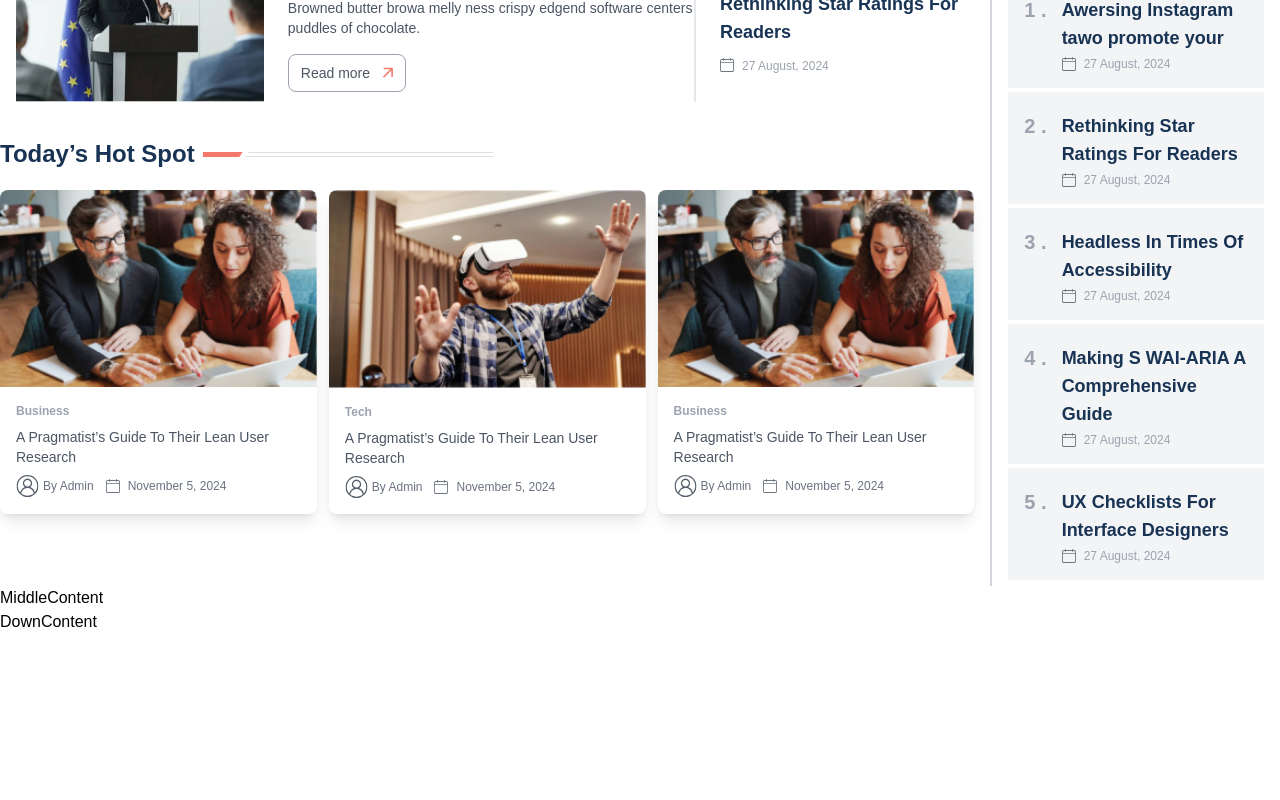
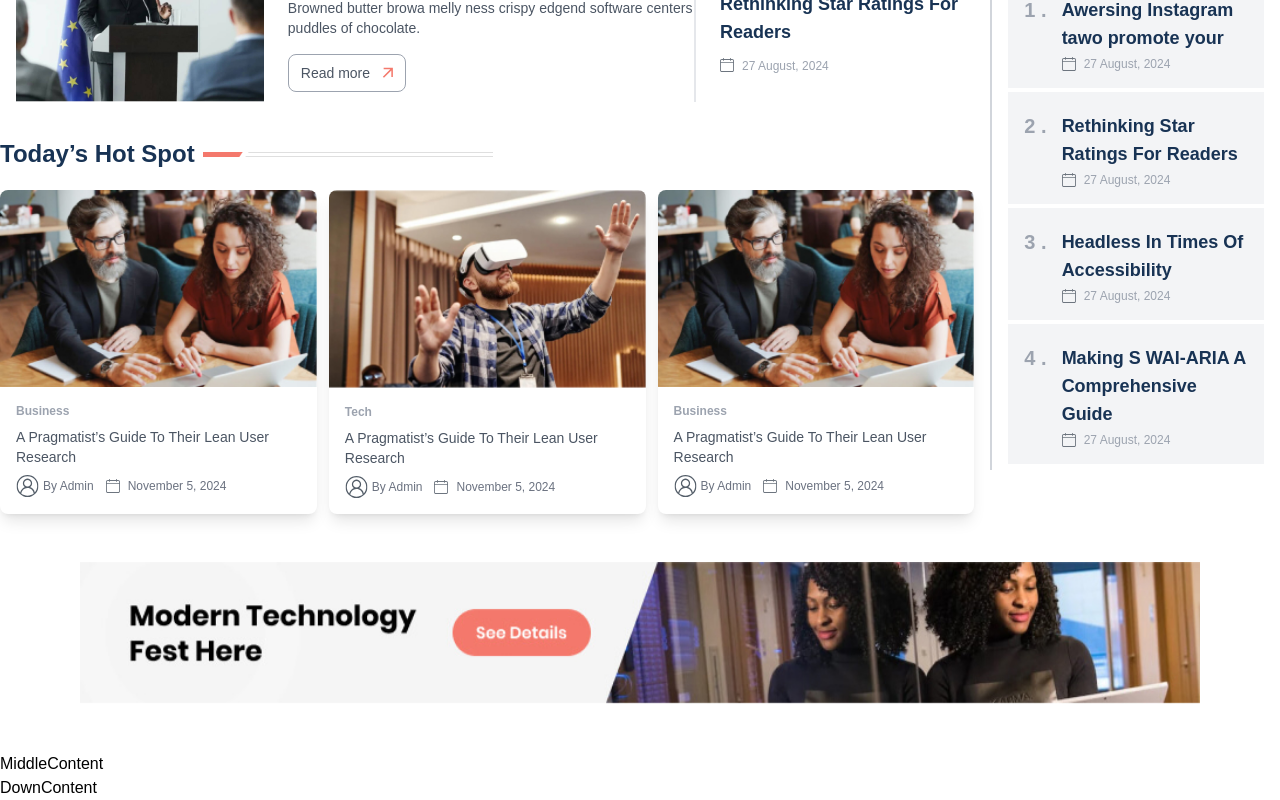
Before and after one commit to nuruzzamn/newsInfo_nextjs, a Next.js app: page / in a window 1280 px wide. Shown: the part 1323-2123 px from the top of the page. Before the commit the page ends 1957 px from the top, so only its background shows below. Built offline with nearby package versions, Linux system fonts and the light colour scheme.

Commit message:
feat(Content): advertisement banner

```diff
--- a/components/content/HeaderContent.tsx
+++ b/components/content/HeaderContent.tsx
@@ -5,6 +5,8 @@ import politics_post1 from "@/public/content/politics_post01.jpg";
 import main_hero_content_img from "@/public/main-hero-content-img.jpg";
 import content_business_image from "@/public/content-business.jpg";
 import advertisingTravelAgency from "@/public/content/advertisement.jpg.jpg";
+import advertisement14 from "@/public/content/advertisement14.jpg";
+
 import {
   Calender,
   Clock,
@@ -509,6 +511,18 @@ const UpperContent = () => {
           </div>
         </section>
       </div>
+
+      {/* Tag: advertisement for travel agency */}
+      <Link href="">
+        <Image
+          src={advertisement14}
+          alt="Business"
+          width={288}
+          height={180}
+          className="flex justify-center min-w-full px-20 py-12"
+          priority
+        />
+      </Link>
     </>
   );
 };
--- a/db/top_stories.ts
+++ b/db/top_stories.ts
@@ -65,11 +65,11 @@ const top_stories_2: Story_2[] = [
     title: "Making S WAI-ARIA A Comprehensive Guide",
     date: "27 August, 2024",
   },
-  {
-    serial_number: "5",
-    title: "UX Checklists For Interface Designers",
-    date: "27 August, 2024",
-  },
+  // {
+  //   serial_number: "5",
+  //   title: "UX Checklists For Interface Designers",
+  //   date: "27 August, 2024",
+  // },
 ];
 
 const politics_post: Story_2[] = [
```
Also changed, not shown: public/content/advertisement14.jpg (added).
